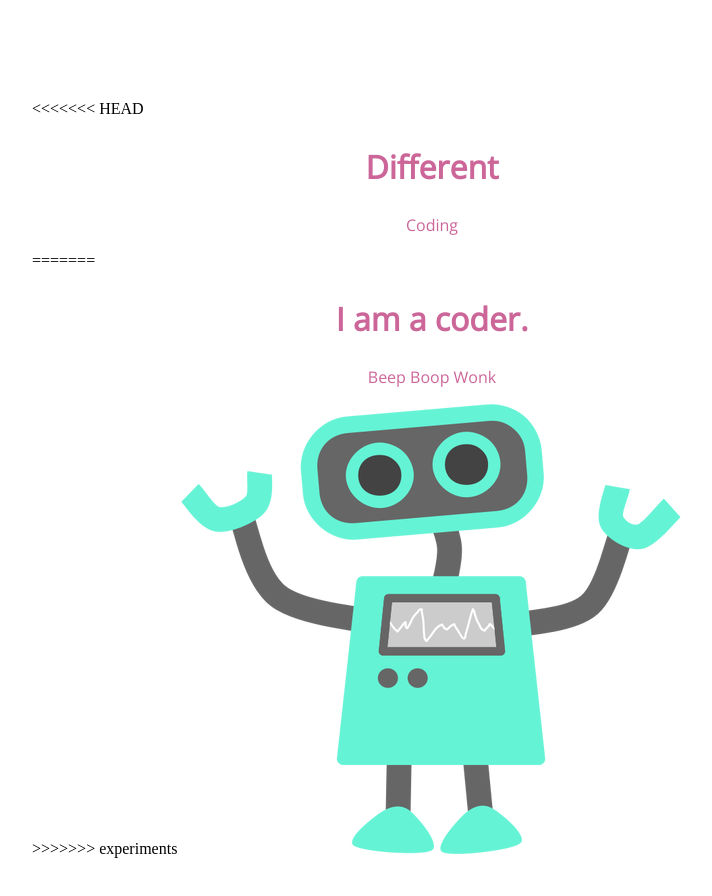
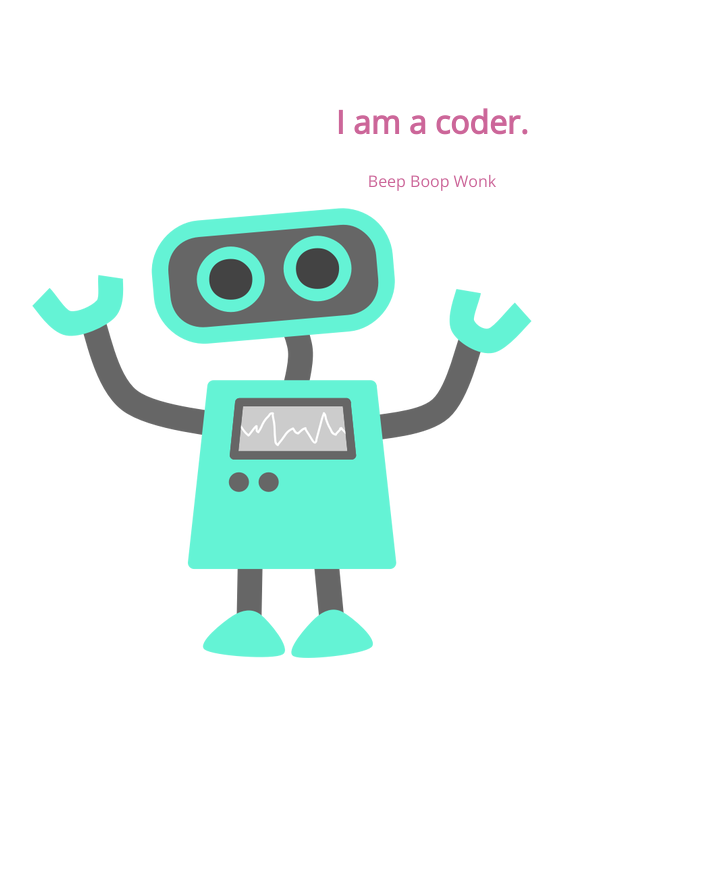
Before and after one commit to mburrows3/105-project, a plain HTML site: page index.html in a window 1280 px wide. Shown: the whole page, without its empty margins (208-920 px from the left). After the commit the page ends 800 px from the top, so only its background shows below. Drawn offline with nearby package versions, Linux system fonts and the light colour scheme.

Commit message:
final fix

```diff
--- a/index.html
+++ b/index.html
@@ -8,13 +8,8 @@
 </head>
 <body>
 	<section>
-<<<<<<< HEAD
-		<h1>Different</h1>
-		<p>Coding</p>
-=======
 		<h1>I am a coder.</h1>
 		<p>Beep Boop Wonk</p>
->>>>>>> experiments
 		<img src="img/happy-blue-robot.png">
 	</section>
 </body>
```
